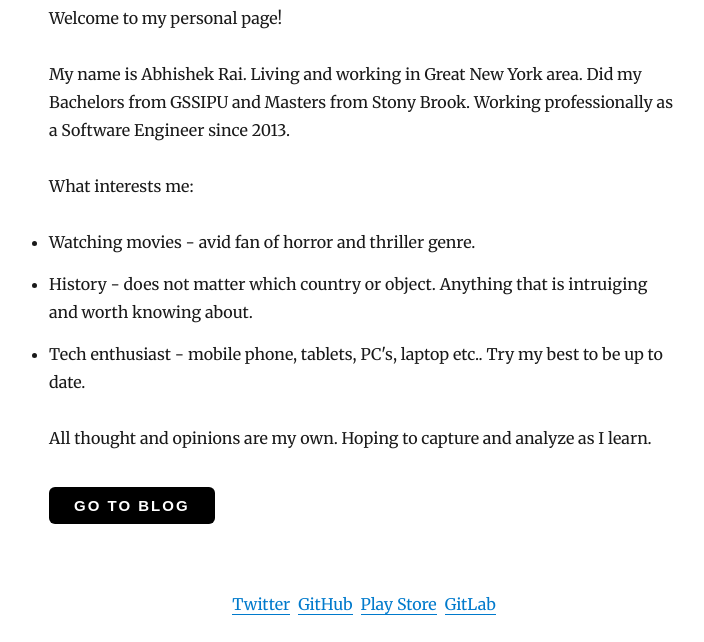
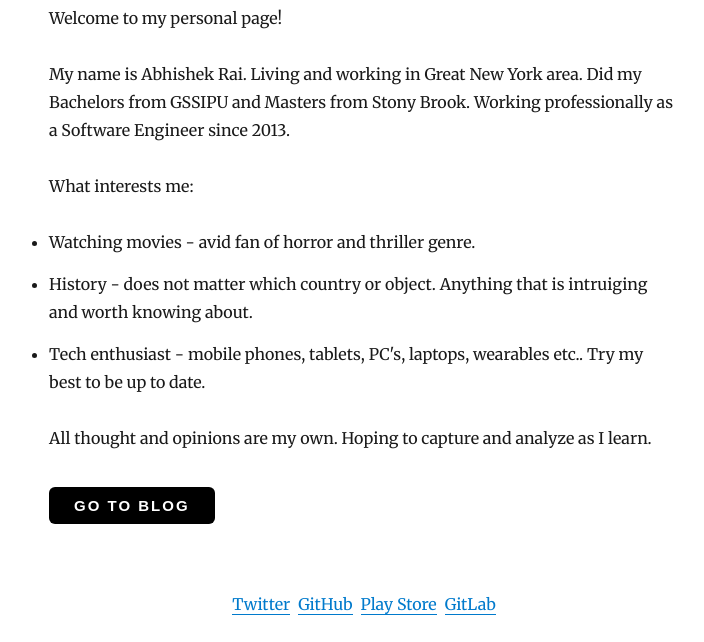
Before and after one commit to abhi2rai/abhi2rai-blog, a Gatsby site: page / in a window 1280 px wide. Shown: the part 236-878 px from the top of the page, without its empty margins (276-980 px from the left). Built offline with nearby package versions, Linux system fonts and the light colour scheme; Gatsby itself is replaced by a stand-in of ours; some packages are replaced by stand-ins of ours.

Commit message:
Updating html style

```diff
--- a/src/pages/index.js
+++ b/src/pages/index.js
@@ -37,7 +37,7 @@ class IndexPage extends React.Component {
               History - does not matter which country or object. Anything that is intruiging and worth knowing about.
             </li>
             <li>
-              Tech enthusiast - mobile phone, tablets, PC's, laptop etc.. Try my best to be up to date.
+              Tech enthusiast - mobile phones, tablets, PC's, laptops, wearables etc.. Try my best to be up to date.
             </li>
           </ul>
         </p>
```
